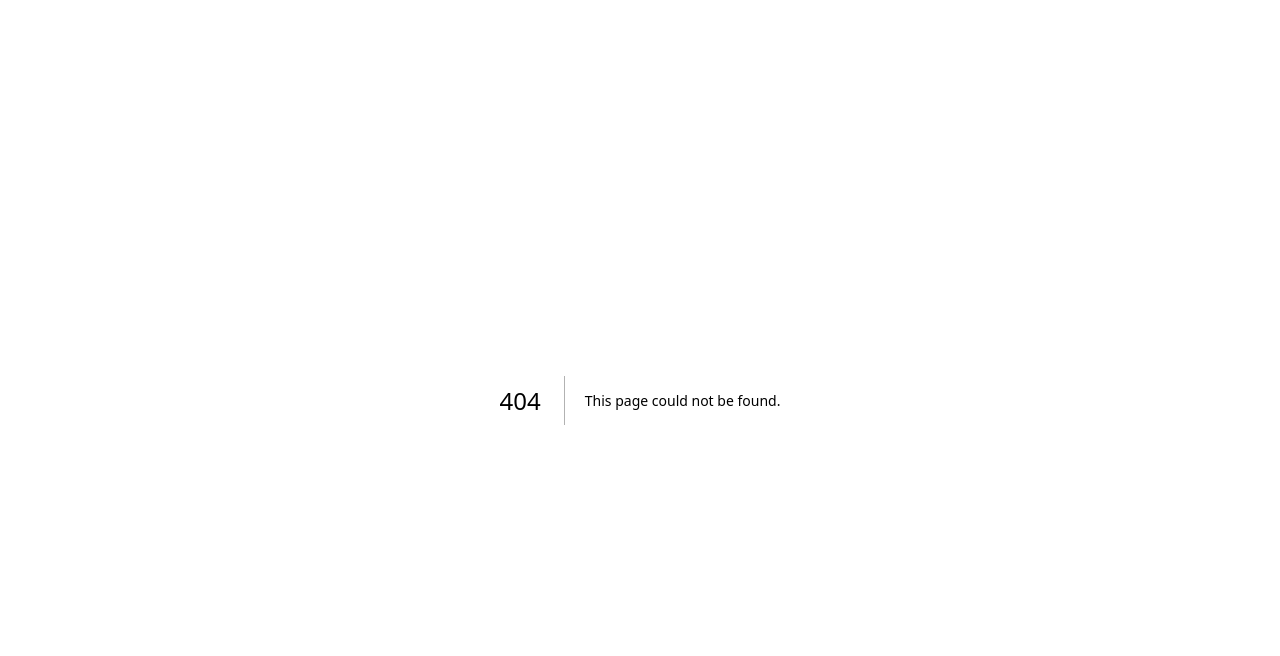
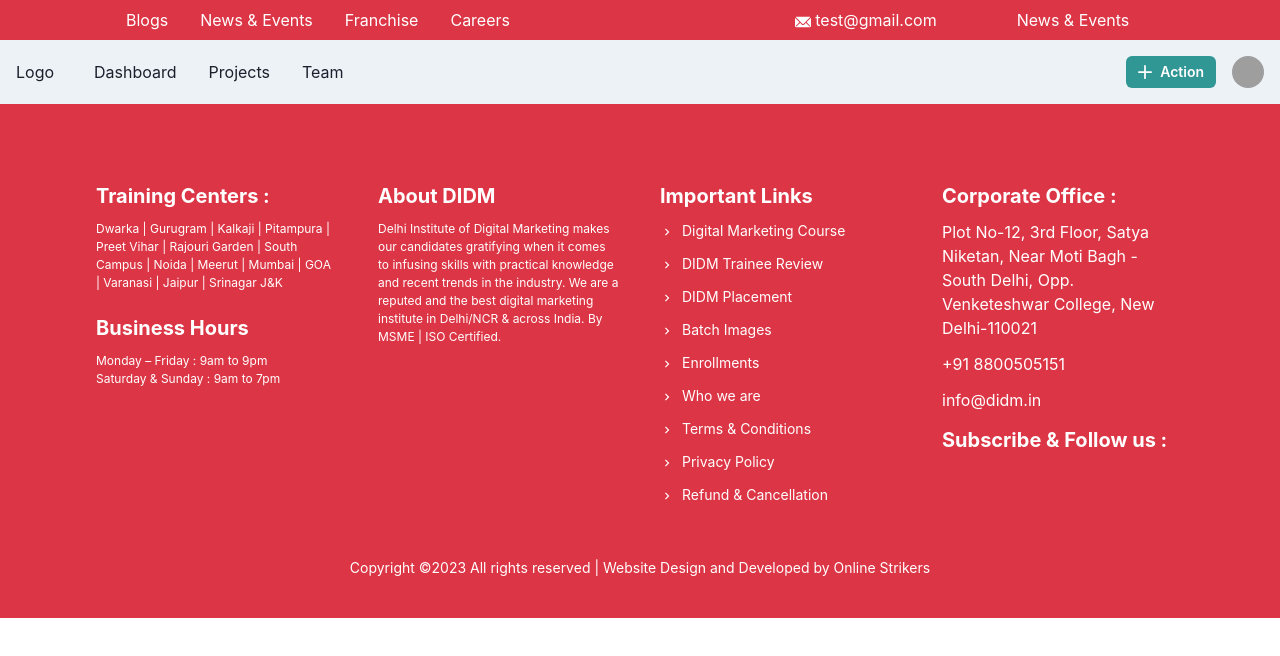
Before and after one commit to jy-digitek/h1tag-website-v2, a Next.js app in the folder h1blogs/: page /admin/Components/AdminLayout in a window 1280 px wide. Before the commit this address had no page. Shown: the top 656 px of the page. Built offline with nearby package versions, Linux system fonts and the light colour scheme; grey boxes are pictures that could not be loaded.

Commit message:
create admin panel

```diff
--- /dev/null
+++ b/h1blogs/pages/admin/Components/AdminLayout.js
@@ -0,0 +1,15 @@
+import Footer from "../../../components/footer";
+import Topbar from "../../../components/Topbar";
+import { ChakraProvider } from "@chakra-ui/react";
+import AdminNavbar from "./AdminNavbar.js";
+
+export default function AdminLayout({ children }) {
+  return (
+    <ChakraProvider>
+      <Topbar />
+      <AdminNavbar />
+      <main>{children}</main>
+      <Footer />
+    </ChakraProvider>
+  );
+}
--- /dev/null
+++ b/h1blogs/pages/admin/Components/AdminNavbar.js
@@ -0,0 +1,111 @@
+import { ReactNode } from "react";
+import {
+  Box,
+  Flex,
+  Avatar,
+  HStack,
+  Link,
+  IconButton,
+  Button,
+  Menu,
+  MenuButton,
+  MenuList,
+  MenuItem,
+  MenuDivider,
+  useDisclosure,
+  useColorModeValue,
+  Stack,
+} from "@chakra-ui/react";
+import { HamburgerIcon, CloseIcon, AddIcon } from "@chakra-ui/icons";
+
+const Links = ["Dashboard", "Projects", "Team"];
+
+const NavLink = ({ children }) => (
+  <Link
+    px={2}
+    py={1}
+    rounded={"md"}
+    _hover={{
+      textDecoration: "none",
+      bg: useColorModeValue("gray.200", "gray.700"),
+    }}
+    href={"#"}
+  >
+    {children}
+  </Link>
+);
+
+export default function AdminNavbar() {
+  const { isOpen, onOpen, onClose } = useDisclosure();
+
+  return (
+    <>
+      <Box bg={useColorModeValue("gray.100", "gray.900")} px={4}>
+        <Flex h={16} alignItems={"center"} justifyContent={"space-between"}>
+          <IconButton
+            size={"md"}
+            icon={isOpen ? <CloseIcon /> : <HamburgerIcon />}
+            aria-label={"Open Menu"}
+            display={{ md: "none" }}
+            onClick={isOpen ? onClose : onOpen}
+          />
+          <HStack spacing={8} alignItems={"center"}>
+            <Box>Logo</Box>
+            <HStack
+              as={"nav"}
+              spacing={4}
+              display={{ base: "none", md: "flex" }}
+            >
+              {Links.map((link) => (
+                <NavLink key={link}>{link}</NavLink>
+              ))}
+            </HStack>
+          </HStack>
+          <Flex alignItems={"center"}>
+            <Button
+              variant={"solid"}
+              colorScheme={"teal"}
+              size={"sm"}
+              mr={4}
+              leftIcon={<AddIcon />}
+            >
+              Action
+            </Button>
+            <Menu>
+              <MenuButton
+                as={Button}
+                rounded={"full"}
+                variant={"link"}
+                cursor={"pointer"}
+                minW={0}
+              >
+                <Avatar
+                  size={"sm"}
+                  src={
+                    "https://images.unsplash.com/photo-1493666438817-866a91353ca9?ixlib=rb-0.3.5&q=80&fm=jpg&crop=faces&fit=crop&h=200&w=200&s=b616b2c5b373a80ffc9636ba24f7a4a9"
+                  }
+                />
+              </MenuButton>
+              <MenuList>
+                <MenuItem>Link 1</MenuItem>
+                <MenuItem>Link 2</MenuItem>
+                <MenuDivider />
+                <MenuItem>Link 3</MenuItem>
+              </MenuList>
+            </Menu>
+          </Flex>
+        </Flex>
+
+        {isOpen ? (
+          <Box pb={4} display={{ md: "none" }}>
+            <Stack as={"nav"} spacing={4}>
+              {Links.map((link) => (
+                <NavLink key={link}>{link}</NavLink>
+              ))}
+            </Stack>
+          </Box>
+        ) : null}
+      </Box>
+    </>
+  );
+}
--- /dev/null
+++ b/h1blogs/pages/admin/dashboard/addPost.js
@@ -0,0 +1,6 @@
+import PostForm from "../Components/postForm";
+
+const AddPost = () => {
+  return <PostForm title="Add Post Here" />;
+};
+export default AddPost;
--- /dev/null
+++ b/h1blogs/pages/admin/dashboard/updatePost.js
@@ -0,0 +1,6 @@
+import PostForm from "../Components/postForm";
+
+const UpdatePost = () => {
+  return <PostForm title="Update Here" _id={12345} />;
+};
+export default UpdatePost;
--- a/h1blogs/pages/admin/index.js
+++ b/h1blogs/pages/admin/index.js
@@ -1,5 +1,7 @@
 import Link from "next/link";
+import { useState } from "react";
 import LoginForm from "../../components/loginForm";
+
 const index = () => {
   return (
     <div>
@@ -11,7 +13,6 @@
         }}
       >
         <LoginForm />
-        <div>dasdas</div>
       </div>
     </div>
   );
```
Also changed, not shown: h1blogs/components/layout.js (+6 -10 lines), h1blogs/components/loginForm.js (+80 -26 lines), h1blogs/pages/admin/Components/postForm.js (added, +52 -0 lines), h1blogs/pages/admin/dashboard/index.js (added, +93 -0 lines), 1 other file (tests, documents, lock files or other folders).
